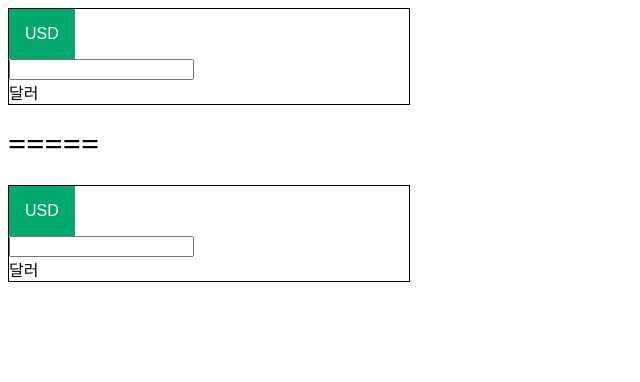
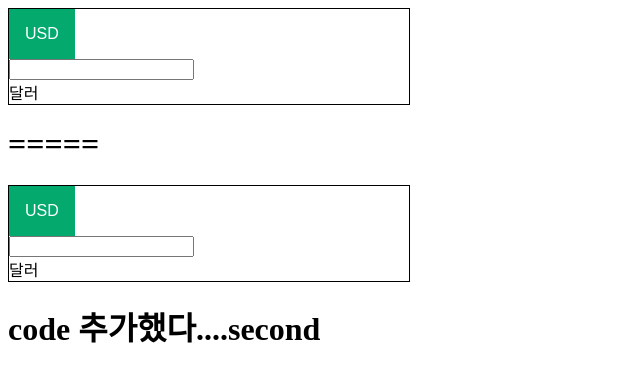
Before and after one commit to myungseokha/noona-project, a plain HTML site: page index.html in a window 1280 px wide. Shown: the whole page, without its empty margins (0-640 px from the left). Drawn offline with Linux system fonts and the light colour scheme.

Commit message:
second commit

```diff
--- a/index.html
+++ b/index.html
@@ -47,6 +47,8 @@
 
       </div>
     </div>
+    <h1>code 추가했다....second</h1>
+
     <script src="main.js"></script>
   </body>
 </html>
```
